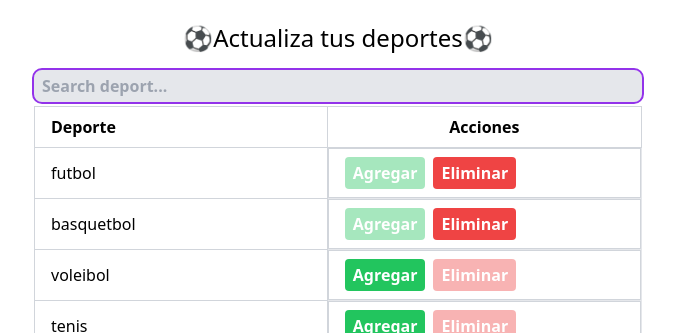
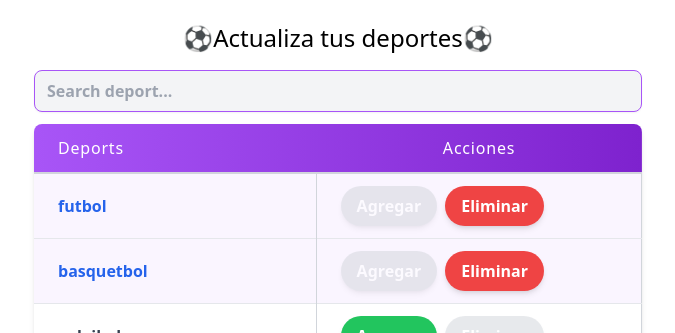
Before and after one commit to JorgeYael-CB/React-ChatClient, a React app: page /auth/register in a window 1280 px wide. Shown: the part 619-952 px from the top of the page, without its empty margins (302-977 px from the left). Built offline with nearby package versions, Linux system fonts and the light colour scheme; the HTML template or start-up script is replaced by a standard one.

Commit message:
Mejorando estilo de la tabla de filtrado

```diff
--- a/src/components/category/Filter.tsx
+++ b/src/components/category/Filter.tsx
@@ -3,12 +3,13 @@ import { useState } from "react";
 interface Props {
   values: string[];
   defaultValues?: Set<string>;
+  title: string;
   onAddValue: (value: string, index: number) => void;
   onDeleteValue: (value: string, index: number) => void;
 }
 
 
-export const Filter = ( { values, onAddValue, onDeleteValue, defaultValues }: Props ) => {
+export const Filter = ( { values, onAddValue, onDeleteValue, defaultValues, title }: Props ) => {
   const [searchValue, setSearchValue] = useState('');
   const [originValues, setOriginValues] = useState(defaultValues || new Set<string>);
 
@@ -37,44 +38,55 @@ export const Filter = ( { values, onAddValue, onDeleteValue, defaultValues }: Pr
     <>
       <input
         value={searchValue}
-        onChange={ e => setSearchValue(e.target.value) }
+        onChange={e => setSearchValue(e.target.value)}
         placeholder="Search deport..."
-        className="bg-gray-200 text-black font-semibold py-1 px-2 rounded-lg outline outline-2 outline-purple-600"
+        className="bg-gray-100 text-gray-800 font-semibold py-2 px-3 rounded-lg border border-purple-500 shadow-sm focus:outline-none focus:ring-2 focus:ring-purple-600 transition"
         type="text"
       />
-      <table className="min-w-full border-collapse border border-gray-200">
+      <table className="min-w-full border-collapse mt-2 bg-white shadow-md rounded-lg overflow-hidden">
         <thead>
-          <tr>
-            <th className="border border-gray-300 px-4 py-2 text-left">Deporte</th>
-            <th className="border border-gray-300 px-4 py-2">Acciones</th>
+          <tr className="bg-gradient-to-r from-purple-500 to-purple-700 text-white">
+            <th className="border-b-2 border-gray-300 px-6 py-3 text-left font-medium tracking-wider">{title}</th>
+            <th className="border-b-2 border-gray-300 px-6 py-3 font-medium tracking-wider">Acciones</th>
           </tr>
         </thead>
         <tbody>
           {values.map((value, index) =>
-            value.toLowerCase().indexOf(searchValue.toLowerCase()) !== -1
-              &&
-            ( <tr key={index} className="border border-gray-200">
-              <td className="border border-gray-300 px-4 py-2">{value}</td>
-              <td className="border border-gray-300 px-4 py-2 flex gap-2">
+            value.toLowerCase().indexOf(searchValue.toLowerCase()) !== -1 && (
+              <tr
+                key={index}
+                className={`border-b border-gray-200 ${
+                  originValues.has(value) ? 'bg-purple-50' : 'bg-white'
+                } hover:bg-gray-100 transition`}
+              >
+                <td className={`border-r border-gray-300 px-6 py-3 font-semibold ${originValues.has(value) ? 'text-blue-600' : 'text-gray-700'}`}>
+                  {value}
+                </td>
+                <td className="border-r border-gray-300 px-6 py-3 flex gap-2">
                   <button
                     type="button"
-                  disabled={ originValues.has(value) }
+                    disabled={originValues.has(value)}
                     onClick={() => onAdd(value, index)}
-                  className="bg-green-500 hover:bg-green-700 text-white font-bold py-1 px-2 rounded disabled:opacity-40"
+                    className={`${
+                      originValues.has(value) ? 'bg-gray-300' : 'bg-green-500 hover:bg-green-600'
+                    } text-white font-bold py-2 px-4 rounded-full shadow-md transition disabled:opacity-50`}
                   >
                     Agregar
                   </button>
                   <button
                     type="button"
-                  disabled={ !originValues.has(value) }
+                    disabled={!originValues.has(value)}
                     onClick={() => onDelete(value, index)}
-                  className="bg-red-500 hover:bg-red-700 text-white font-bold py-1 px-2 rounded disabled:opacity-40"
+                    className={`${
+                      !originValues.has(value) ? 'bg-gray-300' : 'bg-red-500 hover:bg-red-600'
+                    } text-white font-bold py-2 px-4 rounded-full shadow-md transition disabled:opacity-50`}
                   >
                     Eliminar
                   </button>
                 </td>
               </tr>
-          ))}
+            )
+          )}
         </tbody>
       </table>
     </>
--- a/src/pages/Auth/components/TableDeports.tsx
+++ b/src/pages/Auth/components/TableDeports.tsx
@@ -3,20 +3,22 @@
 
 interface Props {
   deports: string[];
-  onDelete:( deport: string ) => void;
+  onDelete?:( deport: string ) => void;
 }
 
 
 export const TableDeports = ({deports, onDelete}:Props) => {
 
-
-
   return (
     <table className="bg-white shadow-md rounded-lg w-full">
       <thead className="bg-gray-800 text-white">
         <tr>
-          <th className="py-3 px-4 text-left">Nombre</th>
-          <th className="py-3 px-4 text-left">Acciones</th>
+          <th className="py-3 px-4 text-left">Deports</th>
+          {
+            onDelete
+            &&
+            <th className="py-3 px-4 text-left">Acciones</th>
+          }
         </tr>
       </thead>
       <tbody>
@@ -26,9 +28,13 @@ export const TableDeports = ({deports, onDelete}:Props) => {
           deports.map( (d, index) => (
             <tr key={index} className="border-b">
               <td className="py-3 px-4">{d}</td>
-              <td className="py-3 px-4">
-                <button type="button" onClick={ () => onDelete(d) } className="bg-red-500 text-white px-4 py-1 rounded hover:bg-red-700">Eliminar</button>
-              </td>
+              {
+                onDelete
+                &&
+                <td className="py-3 px-4">
+                  <button type="button" onClick={ () => onDelete(d) } className="bg-red-500 text-white px-4 py-1 rounded hover:bg-red-700">Eliminar</button>
+                </td>
+              }
             </tr>
           ))
           :<tr>
--- a/src/pages/Auth/register/UpdatedProfile.tsx
+++ b/src/pages/Auth/register/UpdatedProfile.tsx
@@ -1,5 +1,5 @@
 import { IUser } from "@/interfaces/Api"
-import { useRef, useState } from "react";
+import { useEffect, useRef, useState } from "react";
 import { NavLink } from "react-router-dom";
 import { TableDeports } from "../components";
 import { Filter } from "@/components";
@@ -91,11 +91,7 @@ export const UpdatedProfile = ( { user }: Props ) => {
           <h4 className="text-center text-2xl font-medium">⚽Actualiza tus deportes⚽</h4>
 
           <div className="w-full flex flex-col gap-1 justify-center my-4">
-            <Filter onAddValue={onAddDeport} onDeleteValue={onDeleteDeport} defaultValues={deports} values={testDeports}/>
-          </div>
-
-          <div className="flex gap-6 justify-center">
-            <TableDeports deports={ Array.from( deports ) } onDelete={onDeleteDeport}/>
+            <Filter onAddValue={onAddDeport} onDeleteValue={onDeleteDeport} title="Deports" defaultValues={deports} values={testDeports}/>
           </div>
         </div>
 
```
Lines whose indentation alone changed are shown as unchanged.
